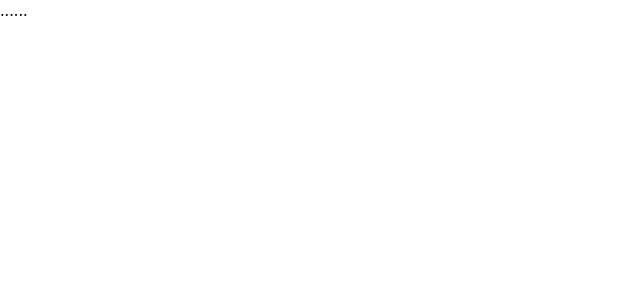
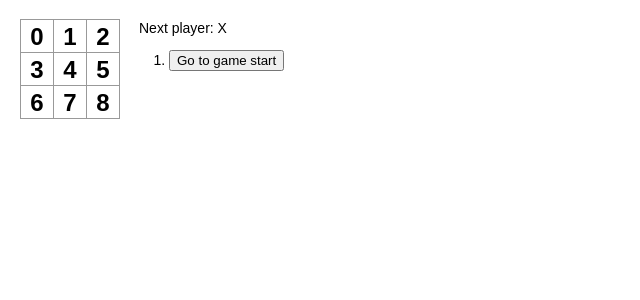
Before and after one commit to Fei-au/React-Lean, a React (Create React App) app: page / in a window 1280 px wide. Shown: the top 300 px of the page, without its empty margins (0-640 px from the left). Built offline with nearby package versions, Linux system fonts and the light colour scheme.

Commit message:
add small game

```diff
--- a/src/app03-refs/App.jsx
+++ b/src/app03-refs/App.jsx
@@ -2,20 +2,76 @@ import React from 'react';
 import './App.css';
 
 export default class App extends React.Component{
-    constructor(props){
+    constructor(props) {
         super(props);
-        this.myRef = React.createRef();
+
+        this.textInput = null;
+
+        this.setTextInputRef = element => {
+          this.textInput = element;
+          console.log('element', element);
+        };
+
+        this.focusTextInput = () => {
+          // 使用原生 DOM API 使 text 输入框获得焦点
+          if (this.textInput) this.textInput.focus();
+        };
+      }
+
+      componentDidMount() {
+        // 组件挂载后，让文本框自动获得焦点
+        this.focusTextInput();
+      }
+
+      render() {
+        // 使用 `ref` 的回调函数将 text 输入框 DOM 节点的引用存储到 React
+        // 实例上（比如 this.textInput）
+        return (
+          <div>
+            <input
+              type="text"
+              ref={this.setTextInputRef}
+            />
+            <input
+              type="button"
+              value="Focus the text input"
+              onClick={this.focusTextInput}
+            />
+          </div>
+        );
+      }
+}
+
+
+class CustomTextInput extends React.Component {
+    constructor(props) {
+      super(props);
+      // 创建一个 ref 来存储 textInput 的 DOM 元素
+      console.log('props', props.ref);
+      this.textInput = React.createRef();
+      this.focusTextInput = this.focusTextInput.bind(this);
     }
 
-    componentDidMount(){
-        console.log('myRef', this.myRef);
-        console.log('myRef', this.myRef.current);
+    focusTextInput() {
+      // 直接使用原生 API 使 text 输入框获得焦点
+      // 注意：我们通过 "current" 来访问 DOM 节点
+      this.textInput.current.focus();
     }
-    render(){
-        return (
-            <div ref={this.myRef}>
-                ......
-            </div>
-        );
+
+    render() {
+      // 告诉 React 我们想把 <input> ref 关联到
+      // 构造器里创建的 `textInput` 上
+      return (
+        <div>
+          <input
+            type="text"
+            ref={this.textInput} />
+          <input
+            type="button"
+            value="Focus the text input"
+            onClick={this.focusTextInput}
+          />
+        </div>
+      );
     }
-}
+  }
--- /dev/null
+++ b/src/app04-renderprops/App.jsx
@@ -0,0 +1,54 @@
+import React from 'react';
+import './App.css';
+
+export default class App extends React.Component{
+      render() {
+        return (
+            <div>
+                <h1>Move the mouse around!</h1>
+                <Mouse render={mouse => (
+                <Cat mouse={mouse} />
+                )}/>
+            </div>
+        );
+      }
+}
+
+class Cat extends React.Component {
+    render() {
+      const mouse = this.props.mouse;
+      return (
+        <img src="/cat.jpg" style={{ position: 'absolute', left: mouse.x, top: mouse.y}} alt='haha' />
+      );
+    }
+  }
+
+  class Mouse extends React.Component {
+    constructor(props) {
+      super(props);
+      this.handleMouseMove = this.handleMouseMove.bind(this);
+      this.state = { x: 0, y: 0 };
+    }
+
+    handleMouseMove(event) {
+      this.setState({
+        x: event.clientX,
+        y: event.clientY
+      });
+    }
+
+    render() {
+      return (
+        <div style={{ height: '100vh' }} onMouseMove={this.handleMouseMove}>
+
+          {/*
+            We could just swap out the <p> for a <Cat> here ... but then
+            we would need to create a separate <MouseWithSomethingElse>
+            component every time we need to use it, so <MouseWithCat>
+            isn't really reusable yet.
+          */}
+          {this.props.render(this.state)}
+        </div>
+      );
+    }
+  }
--- /dev/null
+++ b/src/app05-smallgame/App.css
@@ -0,0 +1,50 @@
+body {
+    font: 14px "Century Gothic", Futura, sans-serif;
+    margin: 20px;
+  }
+
+  ol, ul {
+    padding-left: 30px;
+  }
+
+  .board-row:after {
+    clear: both;
+    content: "";
+    display: table;
+  }
+
+  .status {
+    margin-bottom: 10px;
+  }
+
+  .square {
+    background: #fff;
+    border: 1px solid #999;
+    float: left;
+    font-size: 24px;
+    font-weight: bold;
+    line-height: 34px;
+    height: 34px;
+    margin-right: -1px;
+    margin-top: -1px;
+    padding: 0;
+    text-align: center;
+    width: 34px;
+  }
+
+  .square:focus {
+    outline: none;
+  }
+
+  .kbd-navigation .square:focus {
+    background: #ddd;
+  }
+
+  .game {
+    display: flex;
+    flex-direction: row;
+  }
+
+  .game-info {
+    margin-left: 20px;
+  }
--- /dev/null
+++ b/src/app05-smallgame/App.jsx
@@ -0,0 +1,147 @@
+import React from 'react';
+import './App.css';
+
+function Square(props) {
+    return (
+      <button className="square" onClick={props.onClick}>
+        {props.value}
+      </button>
+    );
+  }
+
+class Board extends React.Component {
+renderSquare(i) {
+    return (
+    <Square
+        value={i}
+        // onClick={() => this.props.onClick(i)}
+    />
+    );
+}
+
+render() {
+    return (
+    <div>
+        <div className="board-row">
+        {this.renderSquare(0)}
+        {this.renderSquare(1)}
+        {this.renderSquare(2)}
+        </div>
+        <div className="board-row">
+        {this.renderSquare(3)}
+        {this.renderSquare(4)}
+        {this.renderSquare(5)}
+        </div>
+        <div className="board-row">
+        {this.renderSquare(6)}
+        {this.renderSquare(7)}
+        {this.renderSquare(8)}
+        </div>
+    </div>
+    );
+}
+}
+
+export default class Game extends React.Component {
+constructor(props) {
+    super(props);
+    this.state = {
+    history: [
+        {
+        squares: Array(9).fill(null)
+        }
+    ],
+    stepNumber: 0,
+    xIsNext: true
+    };
+}
+
+handleClick(i) {
+    const history = this.state.history.slice(0, this.state.stepNumber + 1);
+    const current = history[history.length - 1];
+    const squares = current.squares.slice();
+    if (calculateWinner(squares) || squares[i]) {
+    return;
+    }
+    squares[i] = this.state.xIsNext ? "X" : "O";
+    this.setState({
+    history: history.concat([
+        {
+        squares: squares
+        }
+    ]),
+    stepNumber: history.length,
+    xIsNext: !this.state.xIsNext
+    });
+}
+
+jumpTo(step) {
+    this.setState({
+    stepNumber: step,
+    xIsNext: (step % 2) === 0
+    });
+}
+
+render() {
+    const history = this.state.history;
+    const current = history[this.state.stepNumber];
+    const winner = calculateWinner(current.squares);
+
+    const moves = history.map((step, move) => {
+    const desc = move ?
+        'Go to move #' + move :
+        'Go to game start';
+    return (
+        <li key={move}>
+        <button onClick={() => this.jumpTo(move)}>{desc}</button>
+        </li>
+    );
+    });
+
+    let status;
+    if (winner) {
+    status = "Winner: " + winner;
+    } else {
+    status = "Next player: " + (this.state.xIsNext ? "X" : "O");
+    }
+
+    return (
+    <div className="game">
+        <div className="game-board">
+        <Board
+            squares={current.squares}
+            onClick={i => this.handleClick(i)}
+        />
+        </div>
+        <div className="game-info">
+        <div>{status}</div>
+        <ol>{moves}</ol>
+        </div>
+    </div>
+    );
+}
+}
+
+// ========================================
+
+// ReactDOM.render(<Game />, document.getElementById("root"));
+
+function calculateWinner(squares) {
+const lines = [
+    [0, 1, 2],
+    [3, 4, 5],
+    [6, 7, 8],
+    [0, 3, 6],
+    [1, 4, 7],
+    [2, 5, 8],
+    [0, 4, 8],
+    [2, 4, 6]
+];
+for (let i = 0; i < lines.length; i++) {
+    const [a, b, c] = lines[i];
+    if (squares[a] && squares[a] === squares[b] && squares[a] === squares[c]) {
+    return squares[a];
+    }
+}
+return null;
+}
--- a/src/index.js
+++ b/src/index.js
@@ -1,7 +1,7 @@
 import React from 'react';
 import ReactDOM from 'react-dom';
 import './index.css';
-import App from './app03-refs/App';
+import App from './app05-smallgame/App';
 // import reportWebVitals from './reportWebVitals';
 
 ReactDOM.render(
```
Also changed, not shown: src/app04-renderprops/App.css (added).
